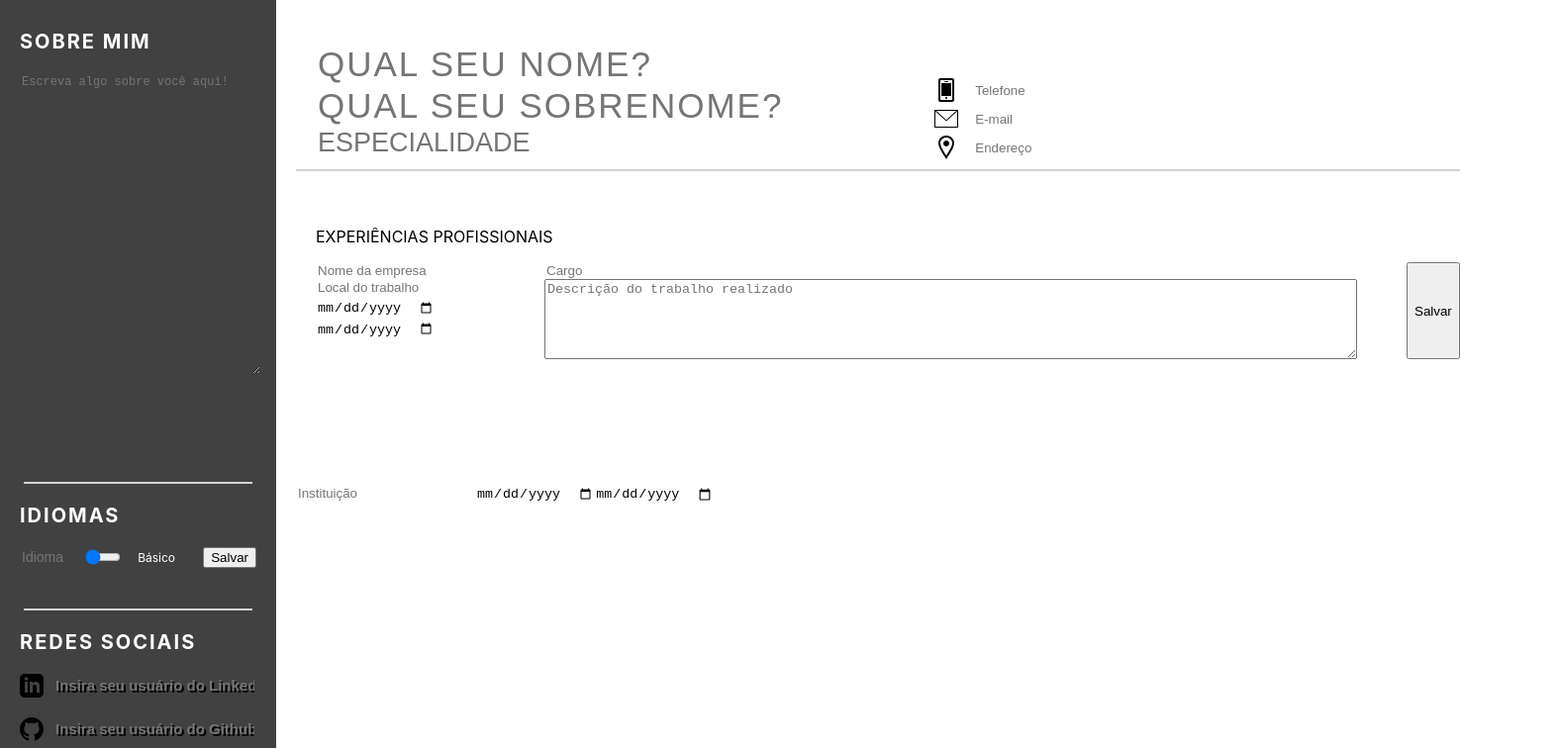
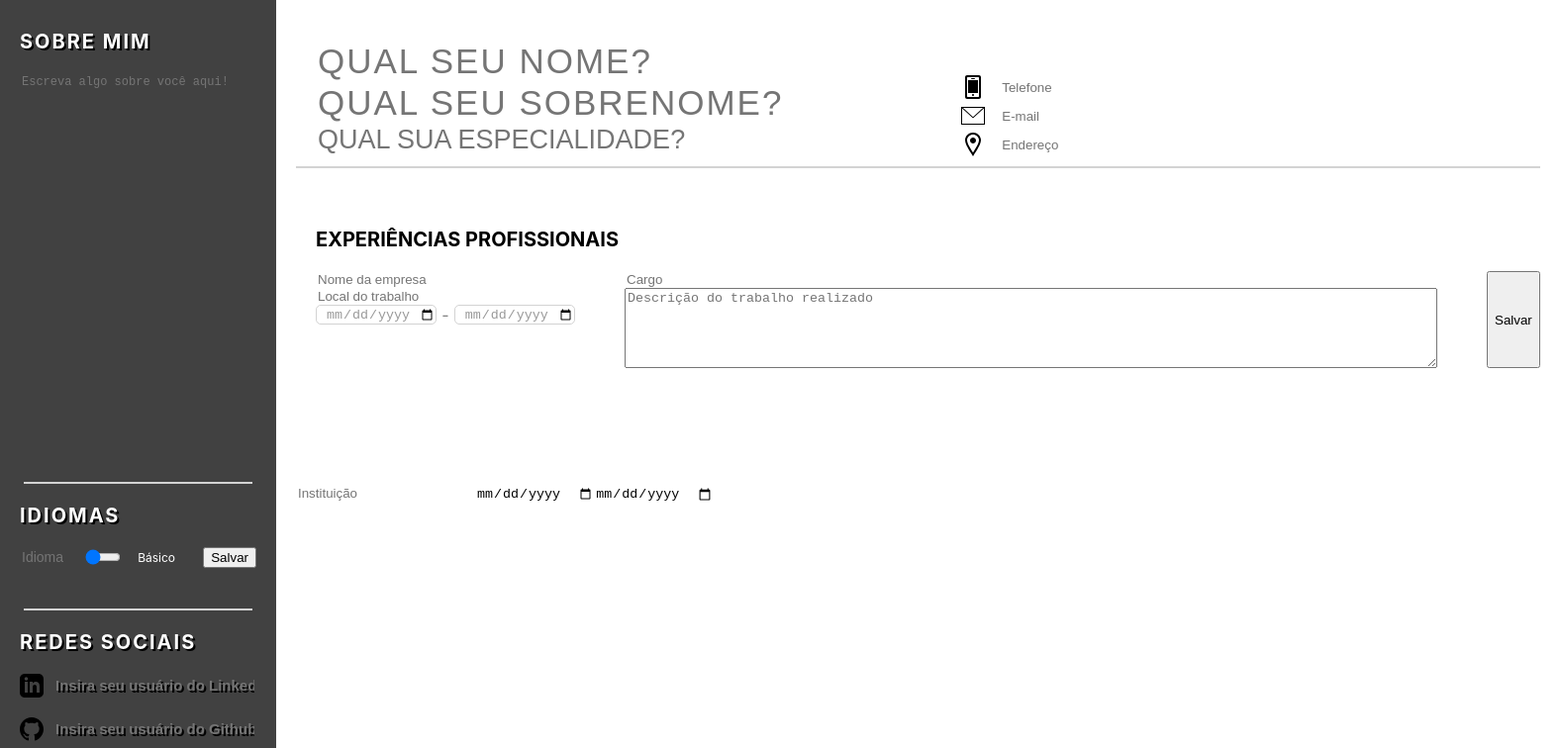
Before and after one commit to gukenji/cv-project, a React (Create React App) app: page / in a window 1280 px wide. Shown: the top 756 px of the page at 99% size, 1576 px wide, since content can reach past the window. Built offline with nearby package versions, Linux system fonts and the light colour scheme.

Commit message:
changes in professional experience layout and logic

```diff
--- a/src/components/Name.js
+++ b/src/components/Name.js
@@ -1,24 +1,32 @@
 import React, { Component } from "react";
-import '../style/Name.css';
+import "../style/Name.css";
 
 class Name extends Component {
-  constructor(props){
+  constructor(props) {
     super(props);
-    this.state = {
-      myinfos: { name: '',
-                  surname: '',
-                  carreer: '' },
-    }
   }
 
-
   render() {
-    const { myinfos } = this.state;
     return (
       <div className="Name">
-          <input type='text' id='name' className="uppercase" placeholder='Qual seu nome?' />
-          <input type='text' id='surname' className="uppercase" placeholder='Qual seu sobrenome?' />
-          <input type='text' id='carreer' className="uppercase" placeholder='Especialidade' />
+        <input
+          type="text"
+          id="name"
+          className="uppercase"
+          placeholder="Qual seu nome?"
+        />
+        <input
+          type="text"
+          id="surname"
+          className="uppercase"
+          placeholder="Qual seu sobrenome?"
+        />
+        <input
+          type="text"
+          id="carreer"
+          className="uppercase"
+          placeholder="Qual sua especialidade?"
+        />
       </div>
     );
   }
--- a/src/components/ProfessionalExperience.js
+++ b/src/components/ProfessionalExperience.js
@@ -1,4 +1,3 @@
-import { toHaveStyle } from "@testing-library/jest-dom/dist/matchers";
 import React, { Component } from "react";
 import "../style/ProfessionalExperience.css";
 
@@ -18,6 +17,7 @@ class ProfessionalExperience extends Component {
     };
     this.saveExperience = this.saveExperience.bind(this);
   }
+
   saveExperience(e) {
     e.preventDefault();
     this.setState({
@@ -31,17 +31,15 @@ class ProfessionalExperience extends Component {
         job_description: "",
       },
     });
-
-    console.log(this.state.experiences);
   }
 
   handleChange = (e) => {
     const company = document.getElementById("company").value;
     const state = document.getElementById("state").value;
-    const start_date = document.getElementById("exp_start_date").value;
-    const end_date = document.getElementById("exp_end_date").value;
-    const job_position = document.getElementById("job_position").value;
-    const job_description = document.getElementById("job_description").value;
+    const start_date = document.getElementById("exp-start-date").value;
+    const end_date = document.getElementById("exp-end-date").value;
+    const job_position = document.getElementById("job-position").value;
+    const job_description = document.getElementById("job-description").value;
     this.setState({
       experience: {
         company: company,
@@ -54,19 +52,56 @@ class ProfessionalExperience extends Component {
     });
   };
 
+  formatDate(date) {
+    const year = date.substring(0, 4);
+    var month = date.substring(5, 7);
+    var objDate = new Date();
+    const locale = "pt-br";
+
+    objDate.setDate(1);
+    objDate.setMonth(month - 1);
+    month = objDate.toLocaleString(locale, { month: "short" }).substring(0, 3);
+
+    return `${month}/${year}`;
+  }
+
   render() {
-    const { experience } = this.state;
+    const { experience, experiences } = this.state;
+
     return (
-      <div className="ProfessionalExperience no-print">
+      <div className="ProfessionalExperience">
         <p>EXPERIÊNCIAS PROFISSIONAIS</p>
-        <form>
-          <div className="left-side">
+        {experiences.map((exp) => {
+          return (
+            <div className="Experience">
+              <div className="render-left-side">
+                <p>{exp.company}</p>
+                <p>{exp.state}</p>
+                <p>
+                  <span>
+                    {this.formatDate(exp.start_date)} -{" "}
+                    {this.formatDate(exp.end_date)}
+                  </span>
+                </p>
+              </div>
+
+              <div className="render-right-side">
+                <p>{exp.job_position}</p>
+                <p>{exp.job_description}</p>
+              </div>
+            </div>
+          );
+        })}
+
+        <form className="no-print">
+          <div className="form-left-side">
             <input
               type="text"
               id="company"
               placeholder="Nome da empresa"
               value={experience.company}
               onChange={this.handleChange}
+              required
             />
             <input
               type="text"
@@ -74,28 +109,32 @@ class ProfessionalExperience extends Component {
               placeholder="Local do trabalho"
               value={experience.state}
               onChange={this.handleChange}
+              required
             />
             <span>
               <input
                 type="date"
-                id="exp_start_date"
+                id="exp-start-date"
                 placeholder="Data de Início"
                 value={experience.start_date}
                 onChange={this.handleChange}
+                required
               />
+              -
               <input
                 type="date"
-                id="exp_end_date"
+                id="exp-end-date"
                 placeholder="Data de Término"
                 value={experience.end_date}
                 onChange={this.handleChange}
+                required
               />
             </span>
           </div>
-          <div className="right-side">
+          <div className="form-right-side">
             <input
               type="text"
-              id="job_position"
+              id="job-position"
               placeholder="Cargo"
               value={experience.job_position}
               onChange={this.handleChange}
@@ -104,11 +143,11 @@ class ProfessionalExperience extends Component {
               maxlength="600"
               rows="5"
               cols="100"
-              id="job_description"
+              id="job-description"
               placeholder="Descrição do trabalho realizado"
               value={experience.job_description}
               onChange={this.handleChange}
-            ></textarea>
+            />
           </div>
           <button onClick={this.saveExperience}>Salvar</button>
         </form>
--- a/src/style/About.css
+++ b/src/style/About.css
@@ -8,6 +8,7 @@
   font-weight: bold;
   font-size: 20px;
   letter-spacing: 2px;
+  text-shadow: 2px 2px black;
 }
 
 .About textarea {
@@ -17,4 +18,5 @@
   background-color: transparent;
   border: none;
   font-size: 12px;
+  resize: none;
 }
--- a/src/style/Languages.css
+++ b/src/style/Languages.css
@@ -8,6 +8,7 @@
   font-weight: bold;
   font-size: 20px;
   letter-spacing: 2px;
+  text-shadow: 2px 2px black;
 }
 
 .start-section {
--- a/src/style/ProfessionalExperience.css
+++ b/src/style/ProfessionalExperience.css
@@ -2,6 +2,11 @@
   grid-area: prof;
   background-color: white;
   margin-left: 20px;
+}
+
+.ProfessionalExperience > p {
+  font-size: 20px;
+  font-weight: bold;
 }
 
 .ProfessionalExperience > form {
@@ -13,3 +18,54 @@
   display: flex;
   flex-direction: column;
 }
+
+.Experience {
+  display: flex;
+  gap: 100px;
+}
+
+.render-left-side {
+  width: 250px;
+}
+.render-left-side > p:not(:last-child) {
+  font-size: 18px;
+  font-weight: bold;
+}
+
+.render-left-side > p:last-child {
+  font-weight: normal;
+}
+
+.render-right-side {
+  width: 800px;
+}
+
+.render-right-side > p:nth-child(1) {
+  font-size: 18px;
+  font-weight: bold;
+}
+
+.render-right-side > p:last-child {
+  font-size: 14px;
+}
+
+.form-left-side > span {
+  display: flex;
+  gap: 5px;
+  color: gray;
+}
+
+#exp-start-date,
+#exp-end-date {
+  border: 1px solid lightgray;
+  border-radius: 5px;
+  text-align: center;
+}
+
+input[type="date"]:invalid {
+  color: #999;
+}
+
+.form-right-side > textarea {
+  resize: vertical;
+}
--- a/src/style/SocialLinks.css
+++ b/src/style/SocialLinks.css
@@ -9,6 +9,7 @@
   font-weight: bold;
   font-size: 20px;
   letter-spacing: 2px;
+  text-shadow: 2px 2px black;
 }
 
 .link {
```
